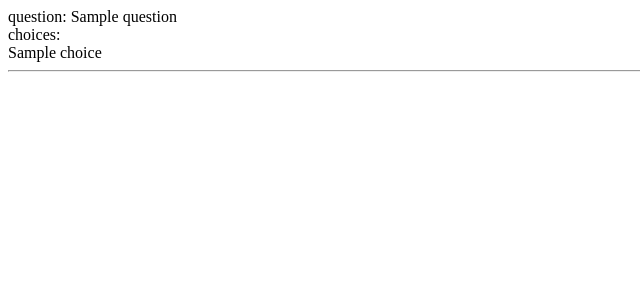
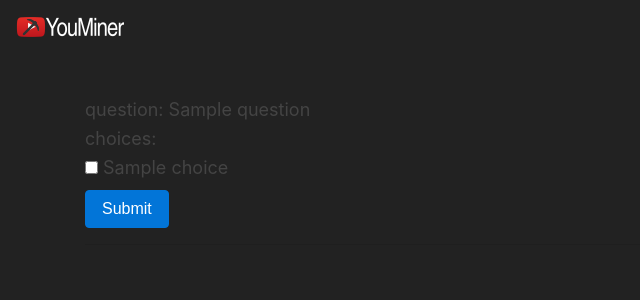
Before and after one commit to MorganeAD/youminer, a Django app: template youminer/templates/youminer/questions.html in a window 1280 px wide. Shown: the top 300 px of the page, without its empty margins (0-640 px from the left). Run offline with Django 3.2, Linux system fonts and the light colour scheme; data comes from the database, SQL or seed files in the repository; tables that the repository leaves empty hold one stand-in row (values such as "Sample post"); the template is opened without the code that fills it: values that come from a table or form of the project are taken from there, most other values are stand-ins (such as "Sample title", 1, 10 or a date in 2020); parts of the project's set-up code (start-up, migrations or seed data) failed here and were passed over; some libraries are stand-ins or nearby versions.

Commit message:
Make forms for each question

```diff
--- a/youminer/templates/youminer/questions.html
+++ b/youminer/templates/youminer/questions.html
@@ -1,8 +1,19 @@
+{% extends 'youminer/base.html' %}
+{% block content %}
 {% for question in questions%}
-question:  {{question.question}} <br>
+question: {{question.question}} <br>
 choices:<br>
-    {% for choice in question.choices %}
-        {{choice}} <br>
-    {% endfor %}
+    <form>
+        {% for choice in question.choices %}
+            <div class="form-check">
+                <label class="form-check-label">
+                    <input class="form-check-input" type="checkbox" value="">
+                    {{choice}}
+                </label>
+            </div>
+        {% endfor %}
+        <button type="submit" class="btn btn-primary">Submit</button>
+    </form>
 <hr>
 {% endfor %}
+{% endblock %}
```
